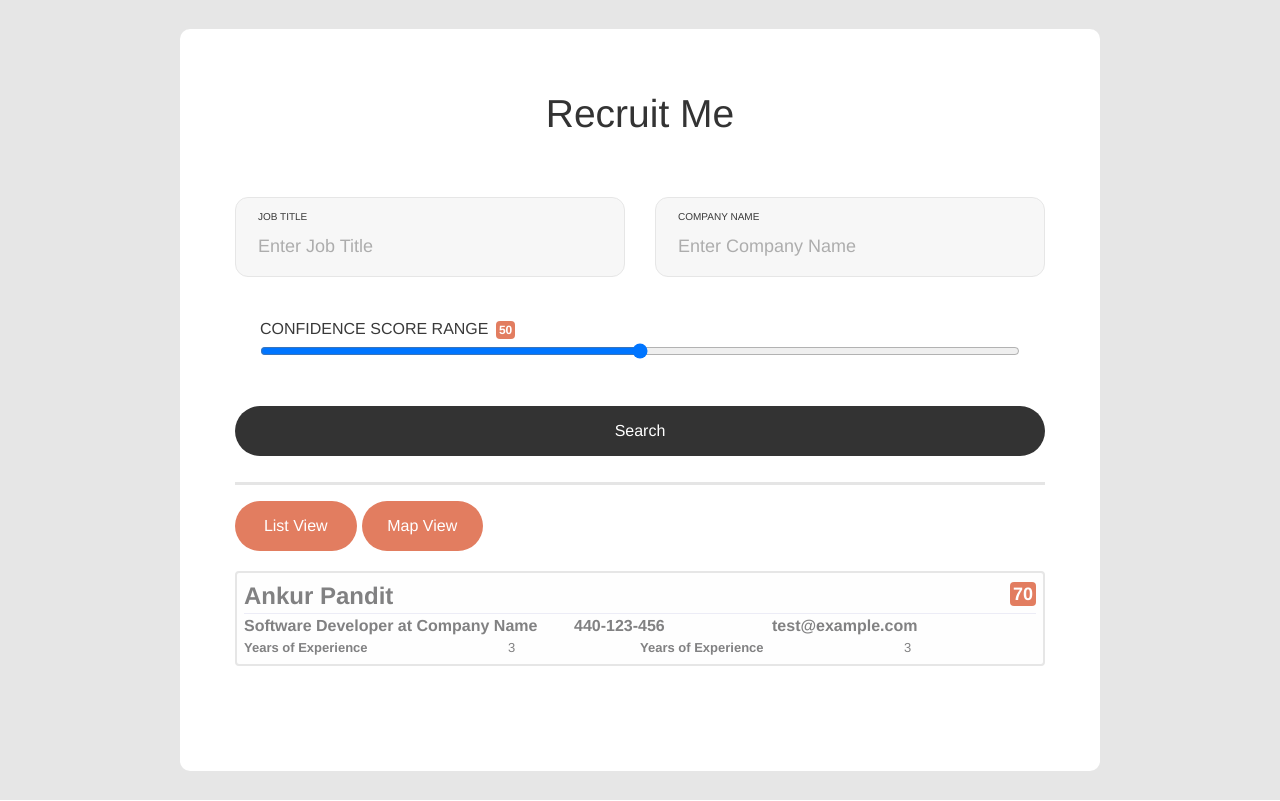
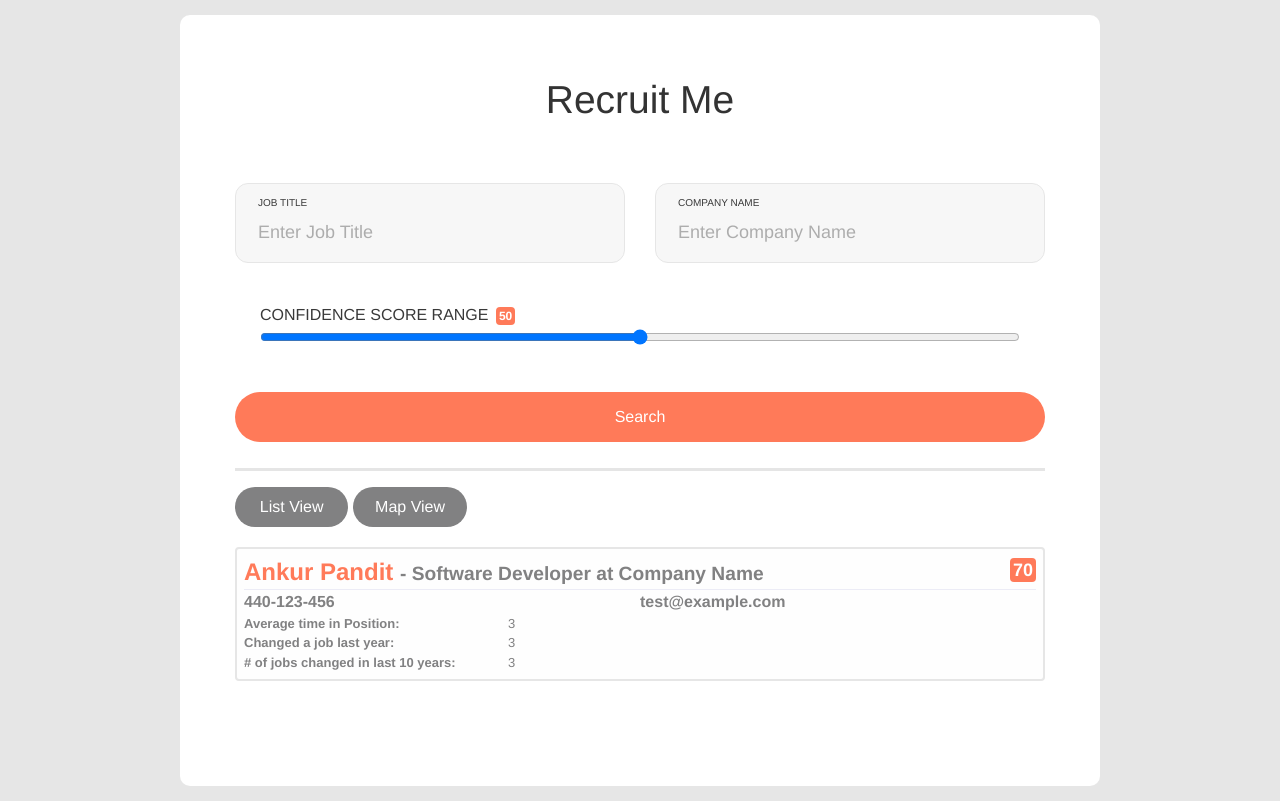
Before and after one commit to sokkalingam/new-hire-finder-ui, a Vue app: page / in a window 1280 px wide. Built offline with nearby package versions, Linux system fonts and the light colour scheme; what vue-resource would draw is missing.

Commit message:
finale UI updates

```diff
--- a/src/components/HelloWorld.vue
+++ b/src/components/HelloWorld.vue
@@ -89,17 +89,19 @@
         <div class="results">
           <div>
             <div class="alert alert-light">
-              <h4 class="display-name">Ankur Pandit <span class="badge badge-primary float-right">70</span></h4>
+              <h4 class="display-name">Ankur Pandit <span class="title"> - Software Developer at Company Name</span> <span class="badge badge-primary float-right">70</span></h4>
               <hr>
               <dl class="row">
-                <dd class="col-sm-5 font-weight">Software Developer at Company Name</dd>
-                <dd class="col-sm-3 font-weight">440-123-456</dd>
-                <dd class="col-sm-4 font-weight">test@example.com</dd>
+<!--                <dd class="col-sm-12 font-weight">Software Developer at Company Name</dd>-->
+                <dd class="col-sm-6 font-weight">440-123-456</dd>
+                <dd class="col-sm-6 font-weight">test@example.com</dd>
 
-                <dt class="col-sm-4 smaller"> Years of Experience</dt>
-                <dd class="col-sm-2 smaller">3</dd>
-                <dt class="col-sm-4 smaller"> Years of Experience</dt>
-                <dd class="col-sm-2 smaller">3</dd>
+                <dt class="col-sm-4 smaller"> Average time in Position: </dt>
+                <dd class="col-sm-8 smaller">3</dd>
+                <dt class="col-sm-4 smaller"> Changed a job last year: </dt>
+                <dd class="col-sm-8 smaller">3</dd>
+                <dt class="col-sm-4 smaller"> # of jobs changed in last 10 years: </dt>
+                <dd class="col-sm-8 smaller">3</dd>
               </dl>
             </div>
           </div>
@@ -215,7 +217,7 @@ a {
 .badge {
   padding: 3px;
   margin-left: 3px;
-  background-color: #E27D60;
+  background-color: #FF7A59;
 }
 
 /*//////////////////////////////////////////////////////////////////
@@ -514,17 +516,17 @@ textarea.input100 {
   transition: all 0.4s;
 }
 
-.contact100-form-btn:hover {
-  background-color: #00ad5f;
-}
+/*.contact100-form-btn:hover {*/
+/*  background-color: #00ad5f;*/
+/*}*/
 
-.contact100-form-btn:hover i {
-  -webkit-transform: translateX(10px);
-  -moz-transform: translateX(10px);
-  -ms-transform: translateX(10px);
-  -o-transform: translateX(10px);
-  transform: translateX(10px);
-}
+/*.contact100-form-btn:hover i {*/
+/*  -webkit-transform: translateX(10px);*/
+/*  -moz-transform: translateX(10px);*/
+/*  -ms-transform: translateX(10px);*/
+/*  -o-transform: translateX(10px);*/
+/*  transform: translateX(10px);*/
+/*}*/
 
 /*---------------------*/
 
@@ -552,7 +554,7 @@ textarea.input100 {
   padding: 0 20px;
   width: 100%;
   height: 50px;
-  background-color: #333333;
+  background-color: #FF7A59;
   border-radius: 25px;
 
   font-family: 'Avenir', Helvetica, Arial, sans-serif;
@@ -573,17 +575,9 @@ textarea.input100 {
   transition: all 0.4s;
 }
 
-.contact100-form-btn:hover {
-  background-color: #00ad5f;
-}
-
-.contact100-form-btn:hover i {
-  -webkit-transform: translateX(10px);
-  -moz-transform: translateX(10px);
-  -ms-transform: translateX(10px);
-  -o-transform: translateX(10px);
-  transform: translateX(10px);
-}
+/*.contact100-form-btn:hover {*/
+/*  background-color: #00ad5f;*/
+/*}*/
 
 .width-50 {
   display: -webkit-box;
@@ -594,7 +588,7 @@ textarea.input100 {
   justify-content: center;
   align-items: center;
   padding: 0 20px;
-  height: 50px;
+  height: 40px;
   border-radius: 25px;
 
   font-family: 'Avenir', Helvetica, Arial, sans-serif;
@@ -606,8 +600,9 @@ textarea.input100 {
   -o-transition: all 0.4s;
   -moz-transition: all 0.4s;
   transition: all 0.4s;
-  width: 15%;
-  background-color: #E27D60;
+  width: 14%;
+  /*background-color: #FF7A59;*/
+  background-color: #818182;
   margin-right: 5px;
 }
 
@@ -756,10 +751,6 @@ textarea.input100 {
   padding: 7px;
 }
 
-h4 {
-  /*color: #FF7A59;*/
-}
-
 .seperator {
   margin-top: 1rem;
   margin-bottom: 1rem;
@@ -786,5 +777,11 @@ dt {
 
 h4 {
   font-weight: bold;
+  color: #FF7A59;
+}
+
+.title {
+  color: #818182;
+  font-size: 1.2rem;
 }
 </style>
```
